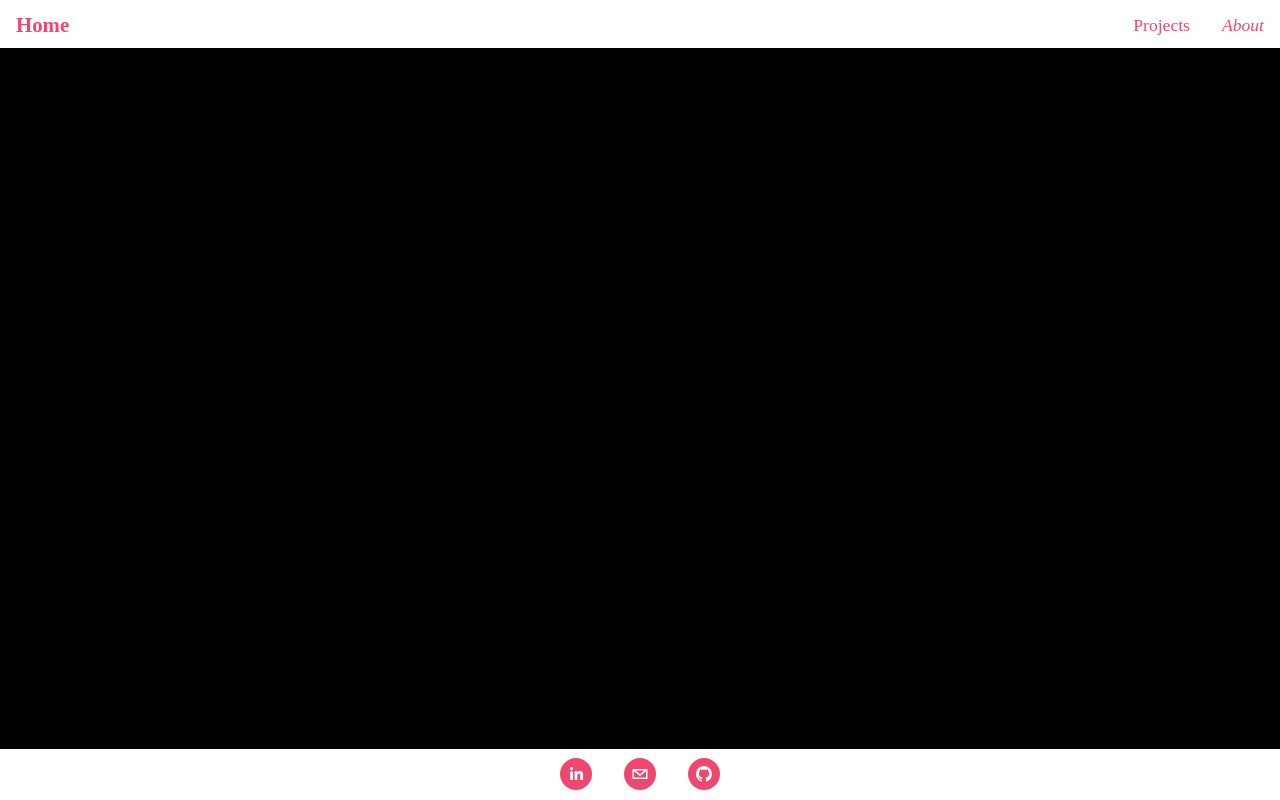
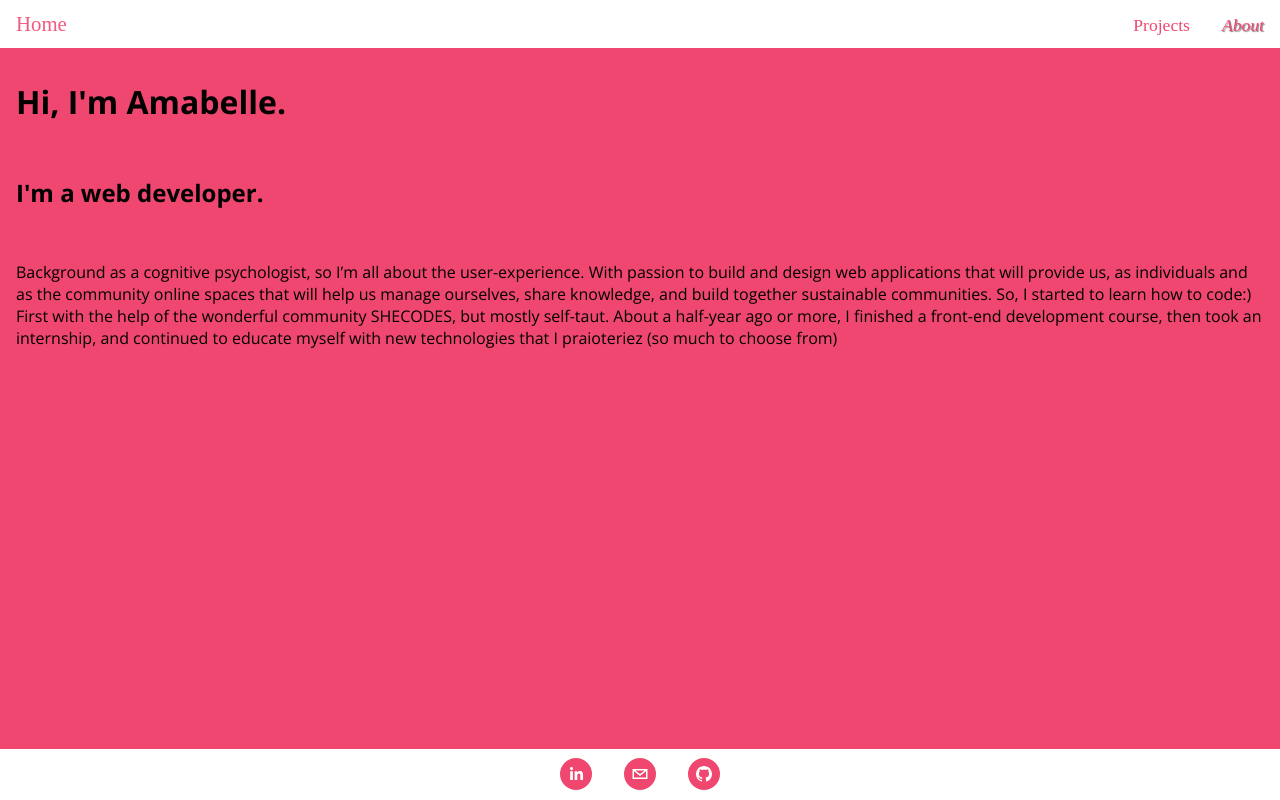
Before and after one commit to amabelleS/my-protfolio, a React (Create React App) app: page /about in a window 1280 px wide. Built offline with nearby package versions, Linux system fonts and the light colour scheme.

Commit message:
fotter links fixed

```diff
--- a/src/index.css
+++ b/src/index.css
@@ -10,7 +10,7 @@ html {
 
 body {
   margin: 0;
-  background: #000;
+  background: #ef476f;
 }
 
 .slide-in-left-enter {
--- /dev/null
+++ b/src/pages/About.css
@@ -0,0 +1,10 @@
+.about-container {
+  background: #ef476f;
+  margin-top: 4rem;
+}
+
+.about-container p,
+.about-container h1,
+.about-container h2 {
+  padding: 1rem;
+}
--- a/src/pages/About.js
+++ b/src/pages/About.js
@@ -1,7 +1,28 @@
 import React from 'react';
 
+import './About.css';
+
 const About = () => {
-  return <div>About</div>;
+  return (
+    <React.Fragment>
+      <div className="about-container">
+        <h1>Hi, I'm Amabelle.</h1>
+        <h2>I'm a web developer.</h2>
+        <p className="about-main">
+          Background as a cognitive psychologist, so I’m all about the
+          user-experience. With passion to build and design web applications
+          that will provide us, as individuals and as the community online
+          spaces that will help us manage ourselves, share knowledge, and build
+          together sustainable communities. So, I started to learn how to code:)
+          First with the help of the wonderful community SHECODES, but mostly
+          self-taut. About a half-year ago or more, I finished a front-end
+          development course, then took an internship, and continued to educate
+          myself with new technologies that I praioteriez (so much to choose
+          from){' '}
+        </p>
+      </div>
+    </React.Fragment>
+  );
 };
 
 export default About;
--- a/src/pages/Home.js
+++ b/src/pages/Home.js
@@ -50,6 +50,7 @@ const Home = () => {
         <div className="second">
           <h3>on the search for my next chanlege 🤑</h3>
           <img
+            alt="my avater"
             src="https://avatars.githubusercontent.com/u/45571546?v=4"
             style={{
               clipPath: 'circle(50% at 50% 50%)',
--- a/src/shared/components/Fotter.css
+++ b/src/shared/components/Fotter.css
@@ -14,6 +14,38 @@
 .fotter a {
   text-decoration: none;
   padding: 1rem;
+  margin: 1rem;
+}
+
+.fotter a:hover,
+.fotter a:active {
+  animation: shake 0.82s cubic-bezier(0.36, 0.07, 0.19, 0.97) both;
+  transform: translate3d(0, 0, 0);
+  backface-visibility: hidden;
+  perspective: 1000px;
+}
+
+@keyframes shake {
+  10%,
+  90% {
+    transform: translate3d(-1px, 0, 0);
+  }
+
+  90%,
+  80% {
+    transform: translate3d(1px, 0, 0);
+  }
+
+  30%,
+  50%,
+  70% {
+    transform: translate3d(-1px, 0, 0);
+  }
+
+  40%,
+  60% {
+    transform: translate3d(1px, 0, 0);
+  }
 }
 
 /* .fotter path {
--- a/src/shared/components/Fotter.js
+++ b/src/shared/components/Fotter.js
@@ -11,37 +11,32 @@ const Fotter = () => {
 
   return (
     <div className="fotter">
-      <span>
-        <a href={url} className="linkedin">
-          {' '}
       <SocialIcon
-            url="https://linkedin.com/in/jaketrent"
+        url={url}
+        network="linkedin"
         bgColor="#ef476f"
         fgColor="transparent"
         label="My linkedIn"
-            style={{ height: 15, width: 15 }}
+        style={{ height: '2em', width: '2em' }}
       />
-        </a>
-      </span>
-      <a className="mail" href={'mailto:' + myEmail}>
-        {' '}
       <SocialIcon
+        className="mail"
+        url={'mailto:' + myEmail}
         network="email"
         bgColor="#ef476f"
         fgColor="transparent"
         label="My email"
-          style={{ height: '1em', width: '1em' }}
+        style={{ height: '2em', width: '2em' }}
       />
-      </a>
-      <a className="gitHub" href={gitHubLink}>
       <SocialIcon
-          url="https://github.com/jaketrent"
+        className="gitHub"
+        url={gitHubLink}
+        network="github"
         bgColor="#ef476f"
         fgColor="transparent"
         label="My github"
-          style={{ height: 15, width: 15 }}
+        style={{ height: '2em', width: '2em' }}
       />
-      </a>
     </div>
   );
 };
--- a/src/shared/components/navigation/MainNavigation.css
+++ b/src/shared/components/navigation/MainNavigation.css
@@ -26,15 +26,17 @@
   font-size: 1.3rem;
 }
 
-.main-navigation__title a {
+a.main-navigation__title {
   font-family: cursive;
   text-decoration: none;
-  color: #ef476f;
+  color: rgba(239, 71, 111, 0.9);
   margin: 0 0 0 1rem;
 }
 
-.main-navigation__title a:hover {
+a.main-navigation__title:hover {
+  color: #ef476f;
   font-style: oblique;
+  text-shadow: 1px 1px 1px gray;
 }
 
 .main-navigation__header-nav {
--- a/src/shared/components/navigation/MainNavigation.js
+++ b/src/shared/components/navigation/MainNavigation.js
@@ -39,9 +39,9 @@ export const MainNavigation = (props) => {
             <span />
           </button>
 
-          <h1 className="main-navigation__title">
-            <Link to="/">Home</Link>
-          </h1>
+          <Link className="main-navigation__title" to="/">
+            Home
+          </Link>
         </div>
         <nav className="main-navigation__header-nav">
           <NavLinks />
--- a/src/shared/components/navigation/NavLinks.css
+++ b/src/shared/components/navigation/NavLinks.css
@@ -19,6 +19,7 @@
 .nav-links a {
   font-family: cursive;
   text-decoration: none;
+  /* color: rgb(239, 71, 111); */
   color: #ef476f;
   padding: 0.5rem;
 }
@@ -27,6 +28,7 @@
 .nav-links a:active,
 .nav-links a.active {
   font-style: oblique;
+  text-shadow: 1px 1px 1px gray;
 }
 
 @media (min-width: 768px) {
--- a/src/shared/components/navigation/NavLinks.js
+++ b/src/shared/components/navigation/NavLinks.js
@@ -1,4 +1,4 @@
-import React, { useContext } from 'react';
+import React from 'react';
 import { NavLink } from 'react-router-dom';
 
 import './NavLinks.css';
```
Also changed, not shown: 1 other file (tests, documents, lock files or other folders). Lines whose indentation alone changed are shown as unchanged.
